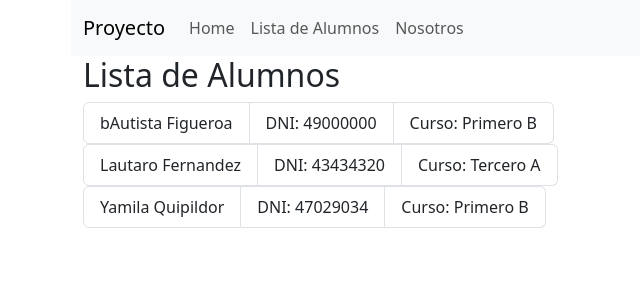
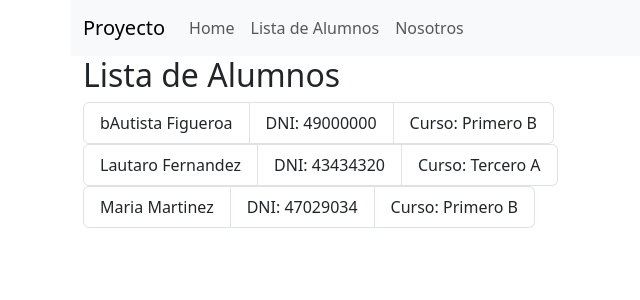
Before and after one commit to Mageofdark/TP05_PV2025_Grupo19, a React (Vite) app in the folder vite-project/: page /Lista-Alumnos in a window 1280 px wide. Shown: the top 300 px of the page, without its empty margins (11-651 px from the left). Built offline with nearby package versions, Linux system fonts and the light colour scheme.

Commit message:
agregado Home, Layout, lista de alumnos predeterminada + instalación de React-Bootstrap por Matias Velazquez

```diff
--- a/vite-project/components/Listado_alumnos.js
+++ b/vite-project/components/Listado_alumnos.js
@@ -17,8 +17,8 @@ export const Listado_Alumnos = [
   },
   {
     id: 3,
-    nombre: "Yamila",
-    apellido: "Quipildor",
+    nombre: "Maria",
+    apellido: "Martinez",
     dni: 47029034,
     curso: "Primero B",
     visible: true,
```
